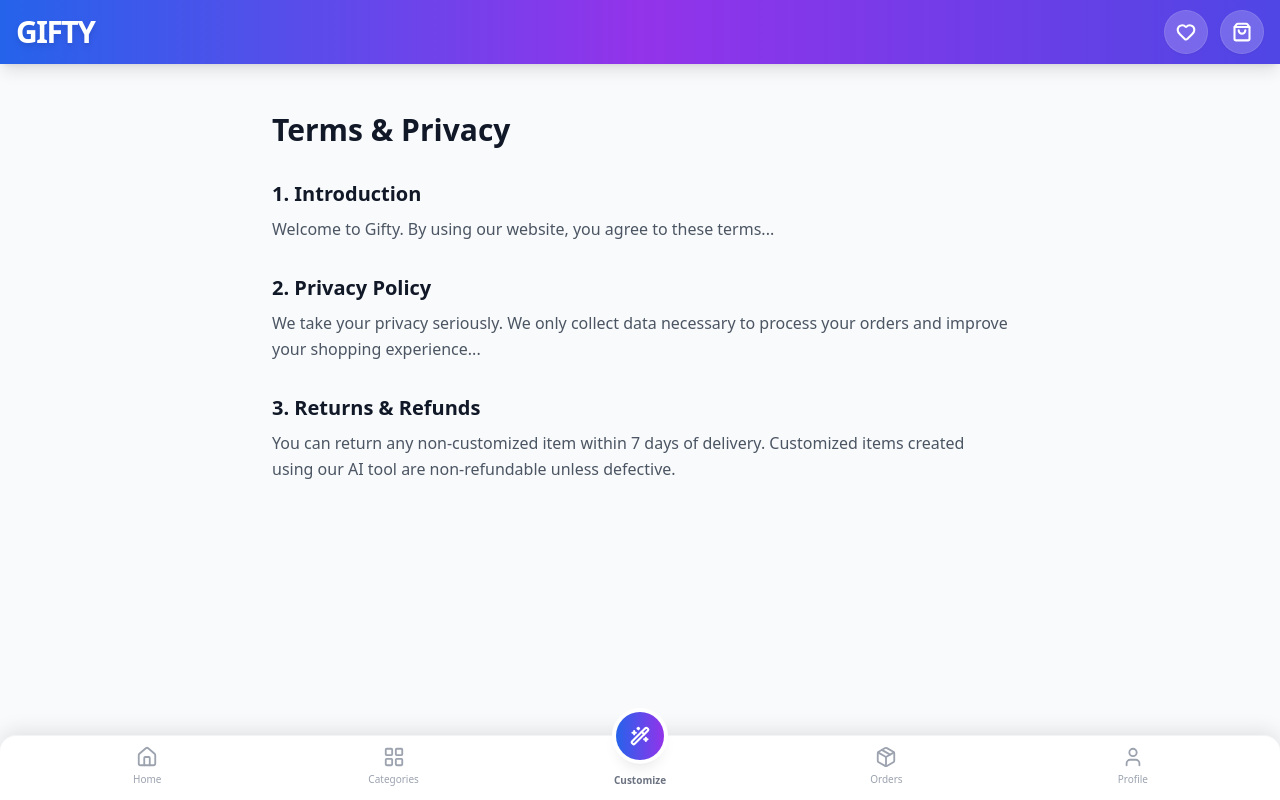
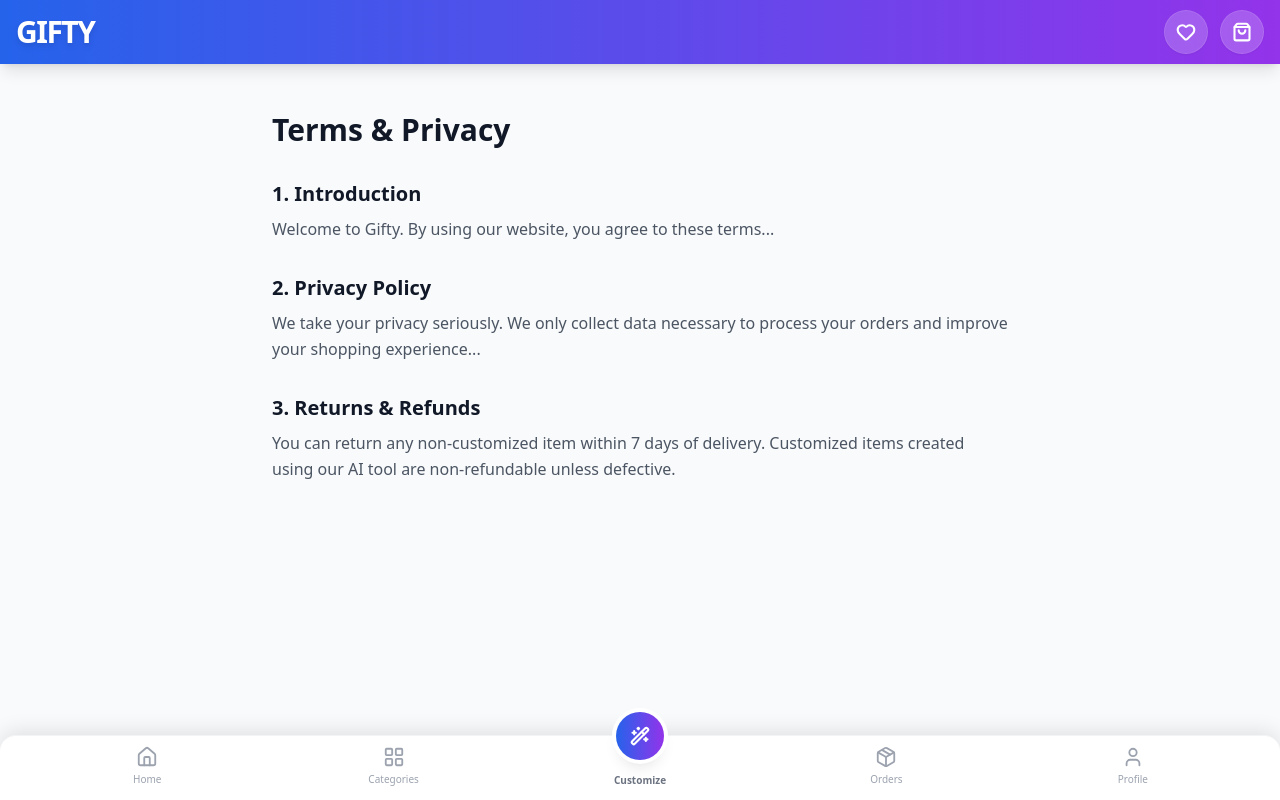
Before and after one commit to Parth-053/Gifty, a React (Vite) app in the folder client/: page /terms in a window 1280 px wide. Built offline with nearby package versions, Linux system fonts and the light colour scheme; no server answers.

Commit message:
navbar bg

```diff
--- a/client/src/components/layout/Navbar.jsx
+++ b/client/src/components/layout/Navbar.jsx
@@ -8,7 +8,7 @@ const Navbar = () => {
   const { items } = useSelector((state) => state.wishlist);
 
   return (
-    <nav className="sticky top-0 z-50 transition-all duration-300 shadow-lg bg-gradient-to-r from-blue-600 via-purple-600 to-indigo-600">
+    <nav className="sticky top-0 z-50 transition-all duration-300 shadow-lg bg-gradient-to-r from-blue-600 to-purple-600 to-indigo-600">
 
       <div className="container mx-auto px-4 h-16 flex items-center justify-between">
 
```
